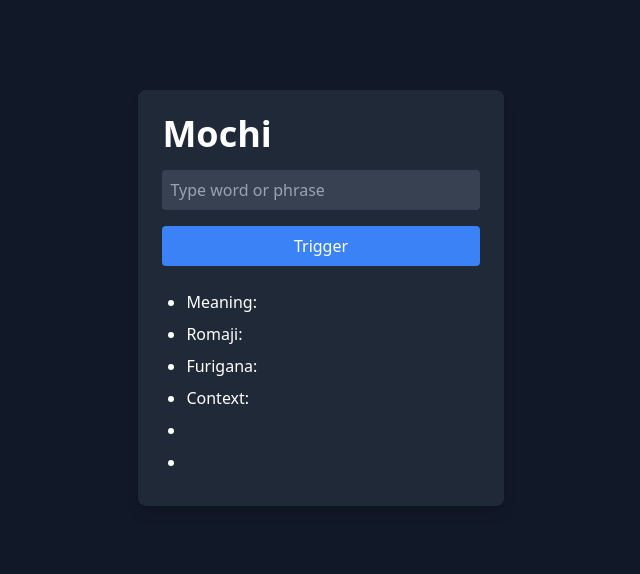
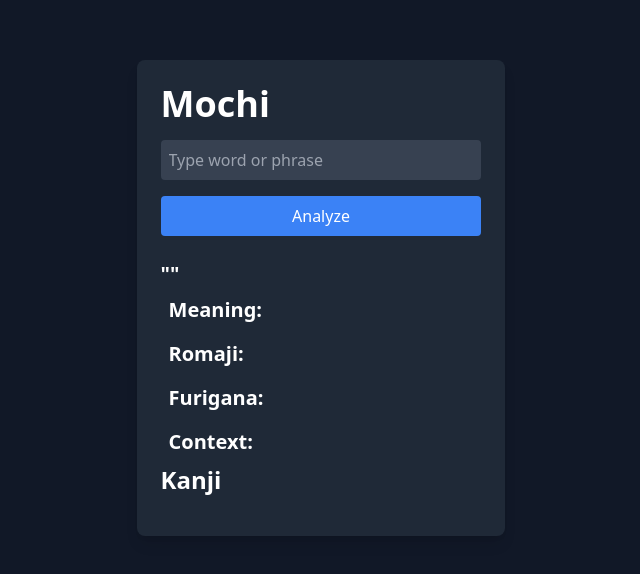
Before and after one commit to JohnEsleyer/mochi, a Next.js app: page / in a window 1280 px wide. Shown: the part 102-676 px from the top of the page, without its empty margins (319-959 px from the left). Built offline with nearby package versions, Linux system fonts and the light colour scheme.

Commit message:
added new style

```diff
--- a/app/functions/extractKanji.ts
+++ b/app/functions/extractKanji.ts
@@ -49,7 +49,7 @@ export default function extractKanji(japaneseText: string): { [index: number]: s
       } else {
         // If it's hiragana, katakana, or alphanumeric, check if we have accumulated kanji
         if (currentKanji) {
-          result[index++] = `${currentKanji} - meaning`;
+          result[index++] = `{kanji: ${currentKanji}, meaning: ""`;
           currentKanji = ''; // Reset the accumulated kanji
         }
       }
--- a/app/page.tsx
+++ b/app/page.tsx
@@ -37,7 +37,7 @@ export default function Home() {
 
     const res = await fetch('/api/japan', {
       method: 'POST',
-      body: JSON.stringify({ message: inputValue}),
+      body: JSON.stringify({ message: inputValue }),
       headers: {
         'Content-Type': 'application/json',
       },
@@ -64,23 +64,39 @@ export default function Home() {
             onClick={handleClick}
             className="w-full p-2 mb-4 rounded bg-blue-500 hover:bg-blue-600 transition duration-300"
           >
-      Trigger
+            Analyze
           </button>
           <h3 className="text-xl font-semibold mb-2"></h3>
 
-    <ul className="list-disc pl-6">
-      <li className="mb-2">Meaning: {responseGeneratedText.meaning}</li>
-      <li className="mb-2">Romaji: {responseGeneratedText.romaji}</li>
-      <li className="mb-2">Furigana: {responseGeneratedText.furigana}</li>
-      <li className="mb-2">Context: {responseGeneratedText.context}</li>
+          <span className="font-bold text-xl mr-4">"{inputValue}"</span>
 
+          <div className="flex items-start justify-start p-2">
+            <span className="font-bold text-xl mr-4">Meaning:</span>
+            <span className="text-lg">{responseGeneratedText.meaning}</span>
+          </div>
+          <div className="flex items-start justify-start p-2">
+            <span className="font-bold text-xl mr-4">Romaji:</span>
+            <span className="text-lg">{responseGeneratedText.romaji}</span>
+          </div>
+          <div className="flex items-start justify-start p-2">
+            <span className="font-bold text-xl mr-4">Furigana:</span>
+            <span className="text-lg">{responseGeneratedText.furigana}</span>
+          </div>
+          <div className="flex items-start justify-start p-2">
+            <span className="font-bold text-xl mr-4">Context:</span>
+            <span className="text-lg">{responseGeneratedText.context}</span>
+          </div>
+          <span className="font-bold text-2xl mr-4">Kanji</span>
           {Object.keys(responseGeneratedText.kanji).map((key) => (
             <React.Fragment key={key}>
-          <li className="mb-2">{responseGeneratedText.kanji[key].kanji}</li>
-          <li className="mb-2">{responseGeneratedText.kanji[key].meaning}</li>
+              <div className="flex items-start justify-start p-2">
+                <span className="font-bold text-4xl mr-4">{responseGeneratedText.kanji[key].kanji}</span>
+                <span className="text-lg">{responseGeneratedText.kanji[key].meaning}</span>
+              </div>
+
             </React.Fragment>
           ))}
-    </ul>
+
         </div>
       </div>
 
```
Lines whose indentation alone changed are shown as unchanged.
